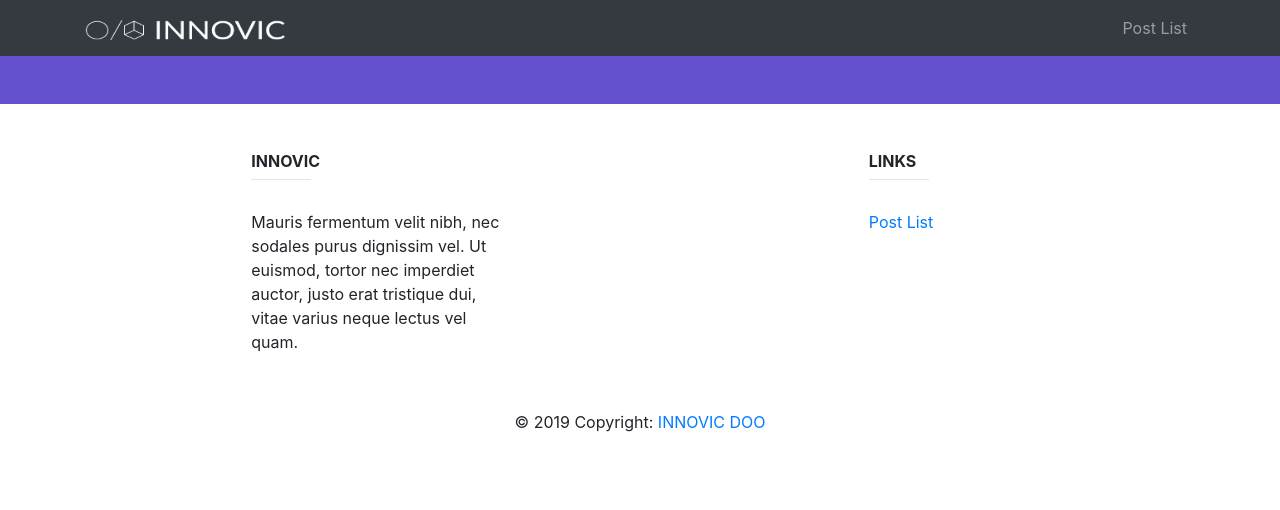
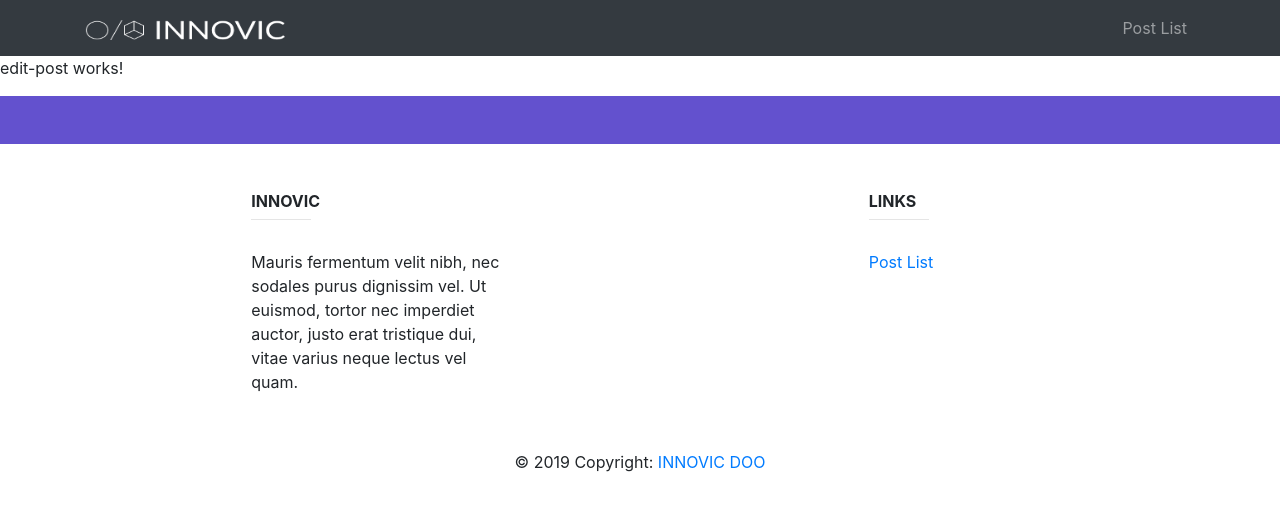
Before and after one commit to almirmerzic/innovic, an Angular app in the folder innovicTest/: page /edit-post in a window 1280 px wide. Before the commit this address led to /. Shown: the top 510 px of the page. Built offline with nearby package versions, Linux system fonts and the light colour scheme.

Commit message:
Edit post component added
Edit post component added

```diff
--- a/innovicTest/src/app/app-routing.module.ts
+++ b/innovicTest/src/app/app-routing.module.ts
@@ -2,11 +2,12 @@ import { NgModule } from '@angular/core';
 import { Routes, RouterModule } from '@angular/router';
 import { PostViewComponent } from './components/post-view/post-view.component';
 import { PostcommentsComponent } from './components/postcomments/postcomments.component';
+import {EditPostComponent} from './components/edit-post/edit-post.component';
 
 const routes: Routes = [
   { path: 'postlist', component: PostcommentsComponent },
   { path: 'posts/:id', component: PostViewComponent },
-
+  {path: 'edit-post', component: EditPostComponent}
 ];
 
 @NgModule({
--- a/innovicTest/src/app/app.module.ts
+++ b/innovicTest/src/app/app.module.ts
@@ -11,6 +11,7 @@ import { PostlistComponent } from './components/postlist/postlist.component';
 import { LatestcommentsComponent } from './components/latestcomments/latestcomments.component';
 import { PostViewComponent } from './components/post-view/post-view.component';
 import { PostcommentsComponent } from './components/postcomments/postcomments.component';
+import { EditPostComponent } from './components/edit-post/edit-post.component';
 
 @NgModule({
   declarations: [
@@ -20,7 +21,8 @@ import { PostcommentsComponent } from './components/postcomments/postcomments.co
     PostlistComponent,
     LatestcommentsComponent,
     PostViewComponent,
-    PostcommentsComponent
+    PostcommentsComponent,
+    EditPostComponent
   ],
   imports: [
     BrowserModule,
--- /dev/null
+++ b/innovicTest/src/app/components/edit-post/edit-post.component.html
@@ -0,0 +1,3 @@
+<p>
+  edit-post works!
+</p>
--- /dev/null
+++ b/innovicTest/src/app/components/edit-post/edit-post.component.ts
@@ -0,0 +1,15 @@
+import { Component, OnInit } from '@angular/core';
+
+@Component({
+  selector: 'app-edit-post',
+  templateUrl: './edit-post.component.html',
+  styleUrls: ['./edit-post.component.css']
+})
+export class EditPostComponent implements OnInit {
+
+  constructor() { }
+
+  ngOnInit() {
+  }
+
+}
--- a/innovicTest/src/app/components/postlist/postlist.component.ts
+++ b/innovicTest/src/app/components/postlist/postlist.component.ts
@@ -20,7 +20,7 @@ export class PostlistComponent implements OnInit {
 
   myClickFunction(event) {
     alert("Button is clicked");
-    console.log(event);
+    console.log(event.target.id);
  }
 
 }
```
Also changed, not shown: innovicTest/src/app/components/edit-post/edit-post.component.css (added), 1 other file (tests, documents, lock files or other folders).
